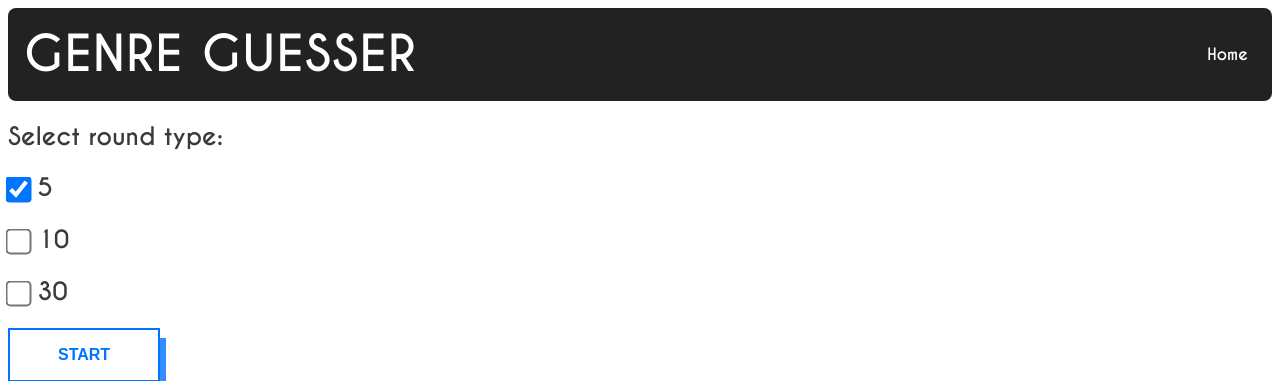
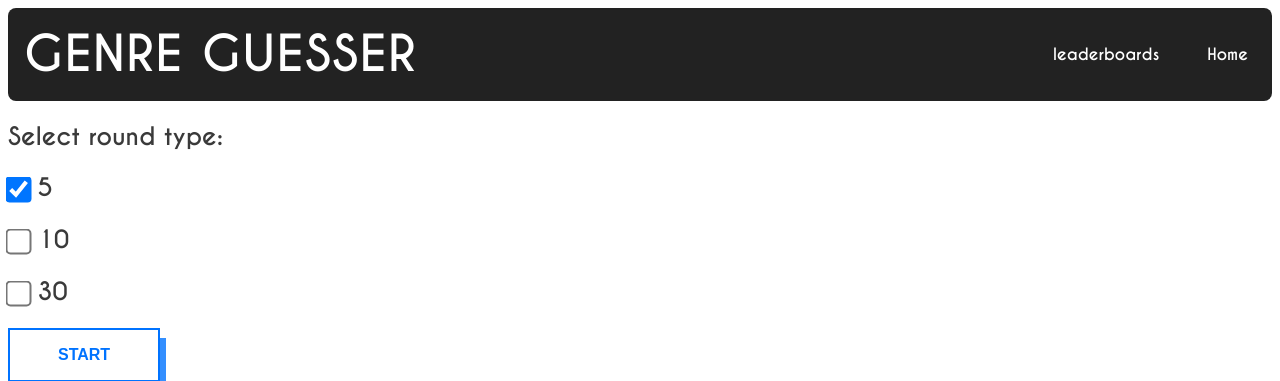
Before and after one commit to basekkelenkamp/everynoise-scraper, a Flask app: page / in a window 1280 px wide. Shown: the top 381 px of the page. Run offline with Flask 2, Linux system fonts and the light colour scheme; parts of the project's set-up code (start-up, migrations or seed data) failed here and were passed over.

Commit message:
add leaderboard button

```diff
--- a/templates/layout.html
+++ b/templates/layout.html
@@ -19,6 +19,7 @@
 <body>
     <header>
         <h1><a href="{{ url_for('index') }}">Genre guesser</a></h1>
+        <div class="icon-container"><a href="{{ url_for('leaderboards') }}">leaderboards</a></div>
         <div class="icon-container"><a href="{{ url_for('index') }}">Home</a></div>
     </header>
     <div>{% block content %}{% endblock %}</div>
```
